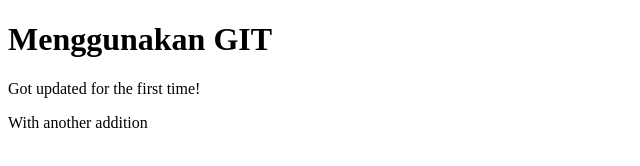
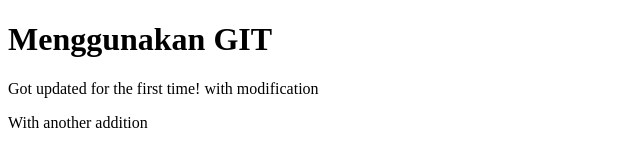
Before and after one commit to JasonSetiawanWG/tekweb, a plain HTML site: page index.html in a window 1280 px wide. Shown: the whole page, without its empty margins (0-640 px from the left). Drawn offline with Linux system fonts and the light colour scheme.

Commit message:
Added modification

```diff
--- a/index.html
+++ b/index.html
@@ -7,7 +7,7 @@
 </head>
 <body>
     <h1>Menggunakan GIT</h1>
-    <p>Got updated for the first time!</p>
+    <p>Got updated for the first time! with modification</p>
     <p> With another addition</p>
 </body>
 </html>
```
